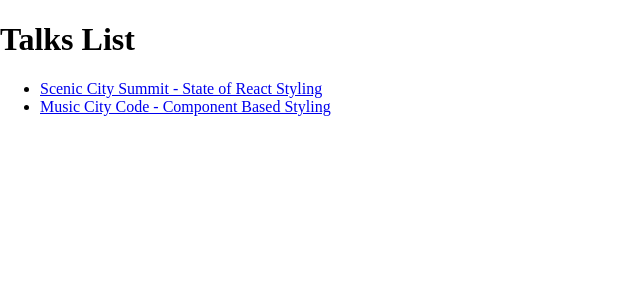
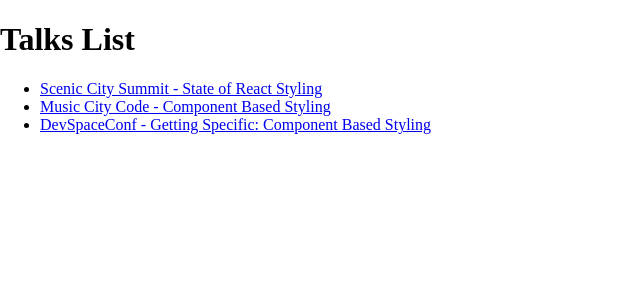
Before and after one commit to kwelch/slides-new, a React (Create React App) app: page / in a window 1280 px wide. Shown: the top 300 px of the page, without its empty margins (0-640 px from the left). Built offline with nearby package versions, Linux system fonts and the light colour scheme; what spectacle would draw is missing.

Commit message:
added link to main page

```diff
--- a/src/App.js
+++ b/src/App.js
@@ -33,6 +33,11 @@
                       Music City Code - Component Based Styling
                     </Link>
                   </li>
+                  <li>
+                    <Link to="/ds-getting-specific">
+                      DevSpaceConf - Getting Specific: Component Based Styling
+                    </Link>
+                  </li>
                 </ul>
               </div>
             )}
```
